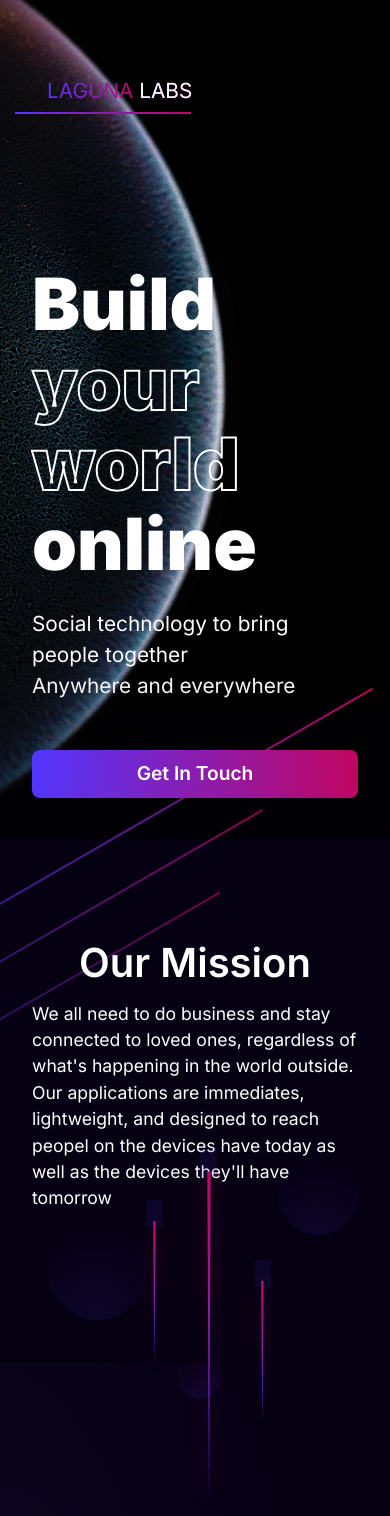
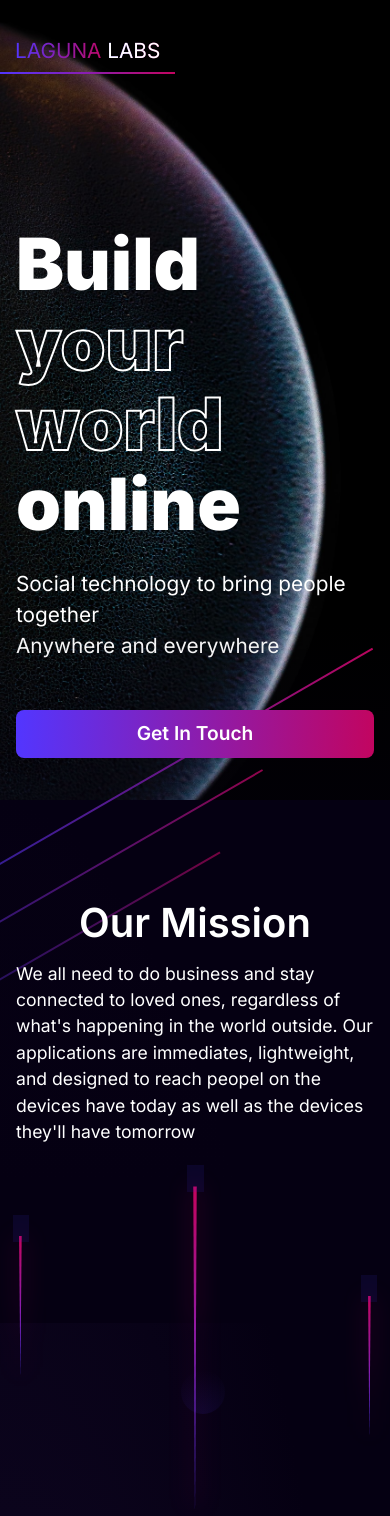
Before and after one commit to vernigora2k/laguna.io, a Next.js app: page / in a window 390 px wide. Shown: the top 1516 px of the page. Built offline with nearby package versions, Linux system fonts and the light colour scheme.

Commit message:
Fixed header-logo

```diff
--- a/pages/index.js
+++ b/pages/index.js
@@ -56,7 +56,7 @@ export default function Home() {
         <main className={styles.main}>
             <div className={[styles.first_container,styles.subcontainer].join(" ")}
             style={{"backgroundImage":"url('images/background-1.jpeg')"}}>
-                <div className="row pt-5rem pb-2">
+                <div className="row pt-5rem pb-2 header">
                     <div className="col-10">
                         <div className="desktop-container">
                             <span className={styles.logo_title_gradiant}>LAGUNA </span>
@@ -114,24 +114,24 @@ export default function Home() {
             </div>
             <div className={styles.second_container}>
 
-                <div className="row desktop-container">
+                <div className="row desktop-container vertical-line-container">
                     <div className="col-3">
                         <div className={styles.middle_component_circle_1}></div>
                     </div>
-                    <div className="col-2">
+                    <div className="col-2 line-1">
                         <div className={styles.middle_component_line_div_1}>
                             <div className={styles.middle_component_line_gap_1}></div>
                             <object className={styles.middle_component_line_1} data="images/polygon_1.svg" type="image/svg+xml"/>
                         </div>
                     </div>
-                    <div className="col-2">
+                    <div className="col-2 line-2">
                         <div className={styles.middle_component_line_div_2}>
                             <div className={styles.middle_component_line_gap_2}></div>
                             <object data="images/polygon_2.svg" type="image/svg+xml"/>
                         </div>
                         <div className={styles.middle_component_circle_2}></div>
                     </div>
-                    <div className="col-2">
+                    <div className="col-2 line-3">
                         <div className={styles.middle_component_line_div_3}>
                             <div className={styles.middle_component_line_gap_1}></div>
                             <object className={styles.middle_component_line_1} data="images/polygon_1.svg" type="image/svg+xml"/>
--- a/styles/Home.module.css
+++ b/styles/Home.module.css
@@ -320,7 +320,11 @@
 }
 @media (max-width: 420px) {
   .first_container{
-    background-position: -600px -200px;
+    /* background-size: 1100px; */
+    background-position: -500px -70px;
+    z-index: 20;
   }
-
+  .col-3 {
+    display: none!important;
+  }
 }
--- a/styles/globals.css
+++ b/styles/globals.css
@@ -368,11 +368,40 @@ p{
   }
 }
 @media (max-width: 500px) {
+  .row.header {
+    margin-top: -2.5rem;
+    position: relative;
+    left: -1rem;
+  }
+  .devide_line {
+    position: relative;
+    left: -1rem;
+  }
   .desktop-container{
-    padding: 0 2rem;
+    padding: 0 1rem;
+  }
+  .vertical-line-container {
+    display: flex;
+    justify-content: space-between;
+    margin-top: 55px;
+  }
+  .vertical-line-container .col-3 {
+    display: none;
+  }
+  .vertical-line-container .col-2 {
+    padding: 0;
+  }
+  .vertical-line-container .line-1{
+    position: relative;
+    left: -25px;
+  }
+  .vertical-line-container .line-3 {
+    position: relative;
+    right: -25px;
   }
   .mobile-container{
     width: calc(100% - 4rem)!important;
+    margin-top: -2.5rem;
   }
   .devide_line{
     width: 11rem;
@@ -388,3 +417,16 @@ p{
     margin-left: 1rem;
   }
 }
+@media (max-width: 376px) {
+  .desktop-container{
+    padding: 0 1rem;
+  }
+  .vertical-line-container {
+    display: flex;
+    justify-content: space-between;
+    margin-top: 65px;
+  }
+  .mobile-container {
+    margin-top: -3rem;
+  }
+}
```
Also changed, not shown: 1 other file (tests, documents, lock files or other folders).
